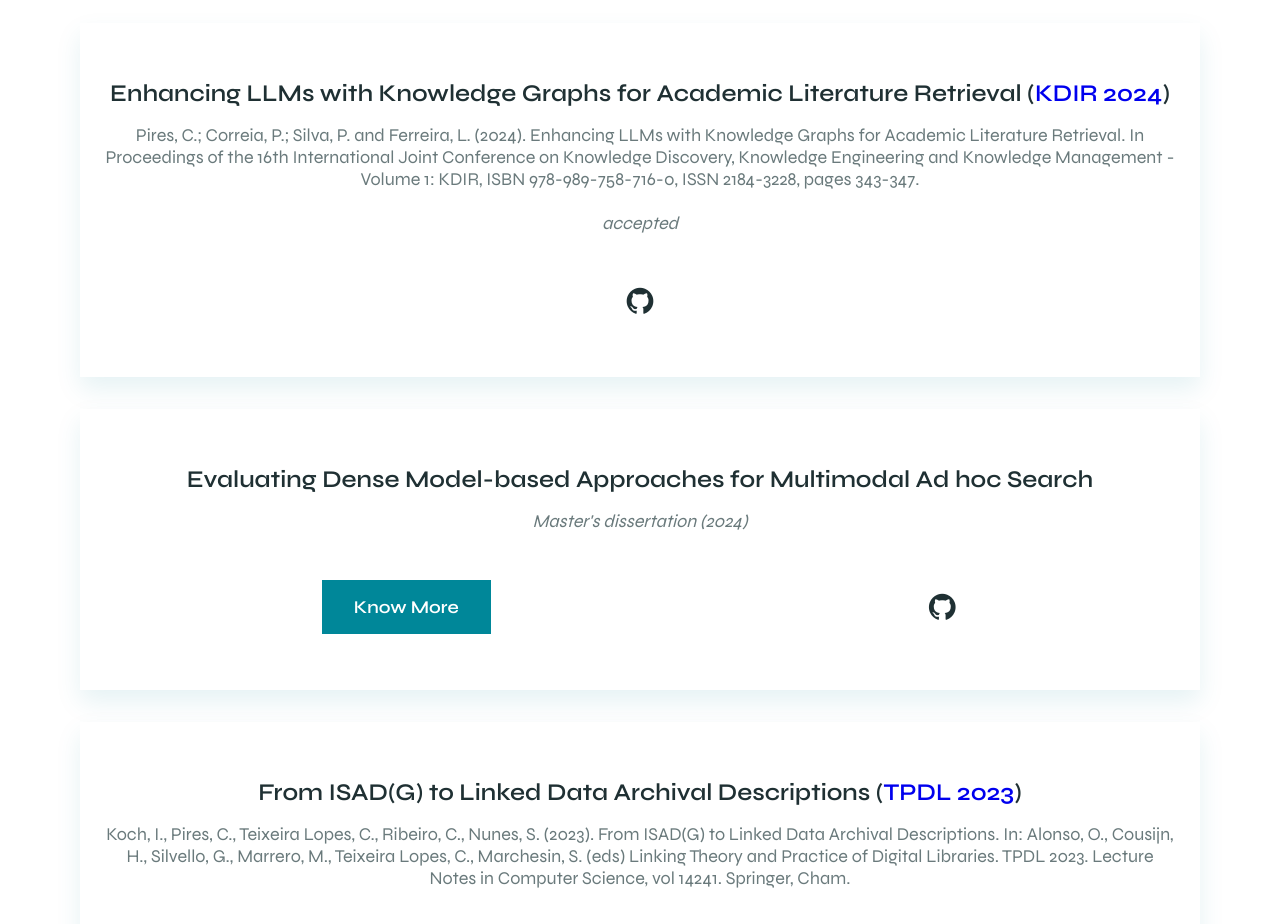
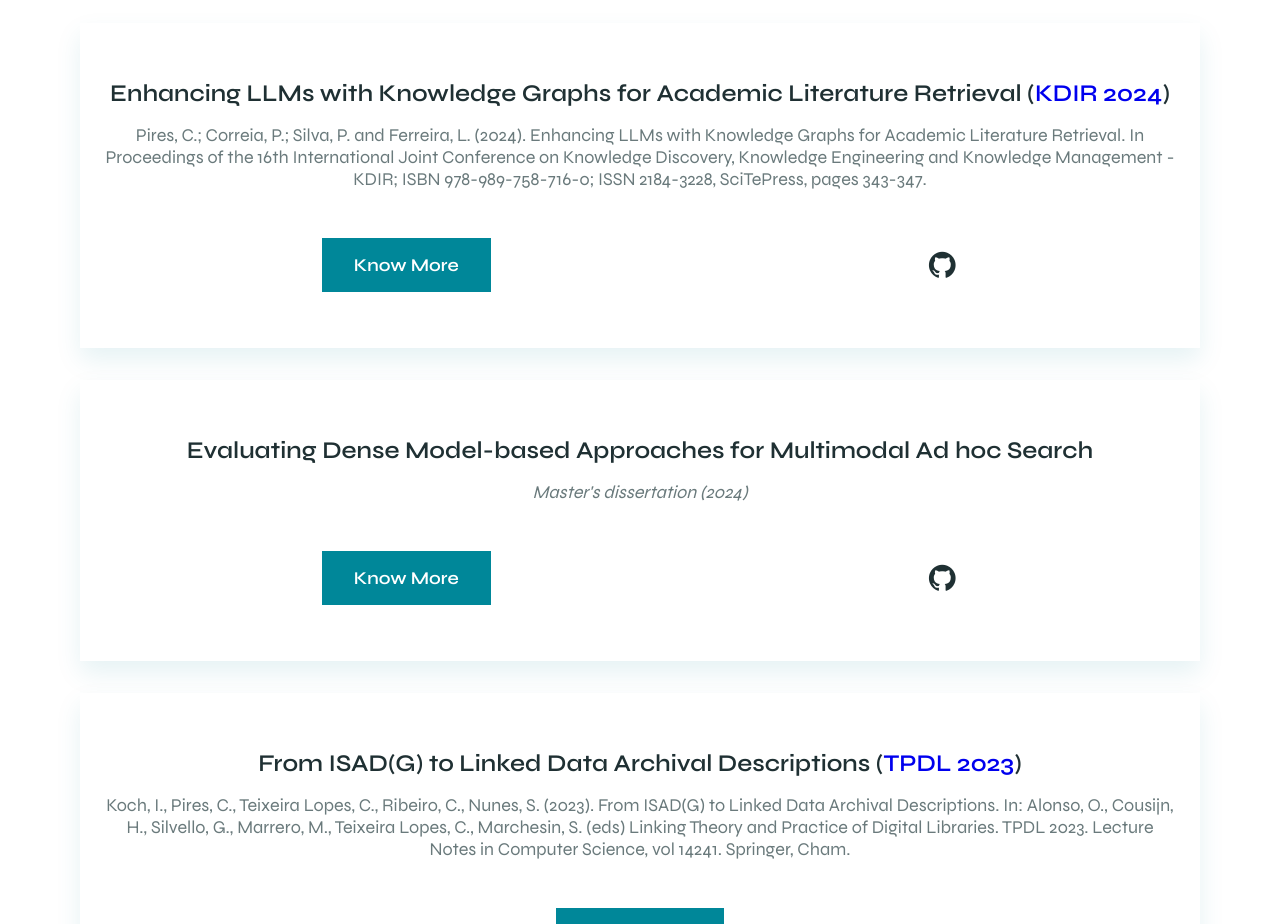
Before and after one commit to catarinaopires/catarinaopires.github.io, a plain HTML site: page index.html in a window 1280 px wide. Shown: the part 2380-3304 px from the top of the page. Drawn offline with nearby package versions, Linux system fonts and the light colour scheme.

Commit message:
Add publication link

```diff
--- a/index.html
+++ b/index.html
@@ -208,15 +208,21 @@
               Enhancing LLMs with Knowledge Graphs for Academic Literature
               Retrieval. In Proceedings of the 16th International Joint
               Conference on Knowledge Discovery, Knowledge Engineering and
-              Knowledge Management - Volume 1: KDIR, ISBN 978-989-758-716-0,
-              ISSN 2184-3228, pages 343-347.
-              <br /><br /><i>accepted</i>
+              Knowledge Management - KDIR; ISBN 978-989-758-716-0; ISSN
+              2184-3228, SciTePress, pages 343-347.
             </p>
-            <a
-              href="https://github.com/Goncalerta/GPTScholar"
-              class="home__social-link pub__button"
-              ><i class="ri-github-fill"></i
-            ></a>
+            <div class="pub__button_div">
+              <a
+                href="https://doi.org/10.5220/0012990500003838"
+                class="pub__button button"
+                >Know More</a
+              >
+              <a
+                href="https://github.com/Goncalerta/GPTScholar"
+                class="home__social-link pub__button"
+                ><i class="ri-github-fill"></i
+              ></a>
+            </div>
           </article>
 
           <article class="pub__card">
```
